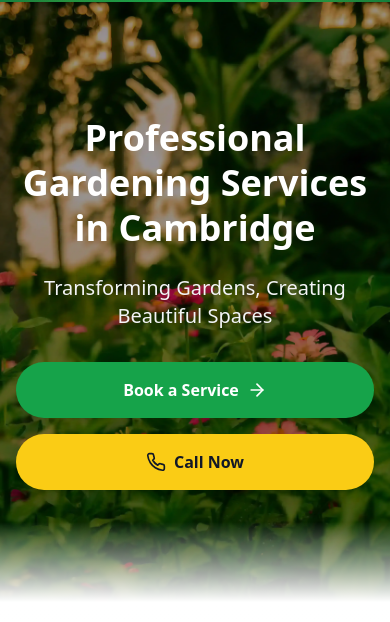
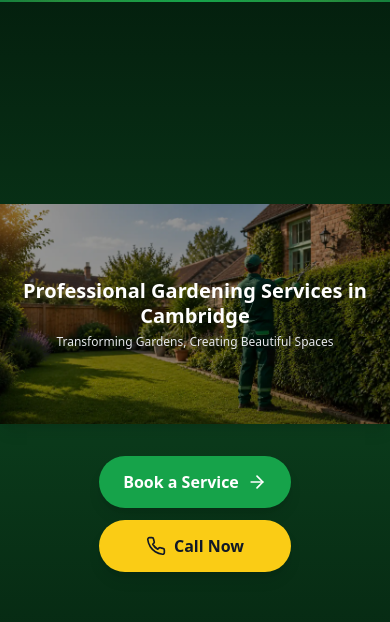
Before and after one commit to adham-hashem/merged-green-leaves-website, a React (Vite) app: page / in a window 390 px wide. Shown: the part 118-740 px from the top of the page. Built offline with nearby package versions, Linux system fonts and the light colour scheme; no server answers.

Commit message:
refactor: update the background image to be full width

```diff
--- a/src/components/Hero.tsx
+++ b/src/components/Hero.tsx
@@ -9,29 +9,51 @@ export default function Hero() {
   };
 
   return (
+    <div className="relative w-full min-h-[calc(100vh-72px)] flex flex-col justify-center md:block overflow-hidden bg-gradient-to-b from-[#04200e] via-[#0b3d1c] to-[#04200e] py-6 md:py-0">
+      {/* Desktop Background Image Layer */}
       <div
-      className="relative w-full min-h-[600px] flex items-center justify-center overflow-hidden"
+        className="absolute inset-0 hidden md:block bg-no-repeat bg-center bg-cover md:bg-[position:85%_center]"
         style={{
           backgroundImage: 'url("/reducedSizeImages/background_homepage.webp")',
-        backgroundSize: 'cover',
-        backgroundPosition: '85% center',
+        }}
+      />
+      <div className="absolute inset-0 bg-black/40 hidden md:block" />
+
+      {/* Mobile Background Image Layer & Header Content */}
+      <div
+        className="relative w-full aspect-[16/9] md:hidden bg-no-repeat bg-center bg-cover flex items-center justify-center shadow-lg"
+        style={{
+          backgroundImage: 'url("/reducedSizeImages/background_homepage.webp")',
         }}
       >
         <div className="absolute inset-0 bg-black/40" />
-
-      <div className="relative z-10 max-w-3xl mx-auto px-4 sm:px-6 lg:px-8 text-center">
-        <h1 className="text-4xl sm:text-5xl lg:text-6xl font-bold text-white mb-6 leading-tight">
+        <div className="relative z-10 px-4 text-center">
+          <h1 className="text-xl sm:text-3xl font-bold text-white leading-tight">
             Professional Gardening Services in Cambridge
           </h1>
-
-        <p className="text-xl sm:text-2xl text-gray-100 mb-8 font-light">
+          <p className="text-xs sm:text-base text-gray-200 mt-1.5 font-light">
             Transforming Gardens, Creating Beautiful Spaces
           </p>
+        </div>
+      </div>
 
-        <div className="flex flex-col sm:flex-row gap-4 justify-center">
+      {/* Main Content Container (Buttons & Desktop Typography) */}
+      <div className="relative z-10 max-w-3xl mx-auto px-4 mt-8 md:mt-0 md:py-0 md:min-h-[600px] flex flex-col justify-center text-center">
+        {/* Desktop-only Typography */}
+        <div className="hidden md:block">
+          <h1 className="text-5xl lg:text-6xl font-bold text-white mb-6 leading-tight">
+            Professional Gardening Services in Cambridge
+          </h1>
+          <p className="text-2xl text-gray-100 mb-8 font-light">
+            Transforming Gardens, Creating Beautiful Spaces
+          </p>
+        </div>
+
+        {/* Buttons (visible on both mobile and desktop) */}
+        <div className="flex flex-col sm:flex-row gap-3 sm:gap-4 justify-center">
           <button
             onClick={() => scrollToSection('booking')}
-            className="group inline-flex items-center justify-center gap-2 bg-green-600 hover:bg-green-700 text-white px-8 py-4 rounded-full font-semibold transition-all shadow-lg hover:shadow-xl"
+            className="group inline-flex items-center justify-center gap-2 bg-green-600 hover:bg-green-700 text-white px-6 py-3.5 sm:px-8 sm:py-4 rounded-full font-semibold transition-all shadow-lg hover:shadow-xl"
           >
             Book a Service
             <ArrowRight size={20} className="group-hover:translate-x-1 transition-transform" />
@@ -39,7 +61,7 @@ export default function Hero() {
 
           <a
             href="tel:07961228431"
-            className="inline-flex items-center justify-center gap-2 bg-yellow-400 hover:bg-yellow-500 text-gray-900 px-8 py-4 rounded-full font-semibold transition-all shadow-lg hover:shadow-xl"
+            className="inline-flex items-center justify-center gap-2 bg-yellow-400 hover:bg-yellow-500 text-gray-900 px-6 py-3.5 sm:px-8 sm:py-4 rounded-full font-semibold transition-all shadow-lg hover:shadow-xl"
           >
             <Phone size={20} />
             Call Now
@@ -47,6 +69,7 @@ export default function Hero() {
         </div>
       </div>
 
+      {/* Fade-out Gradient at the bottom of the section */}
       <div className="absolute bottom-0 left-0 right-0 h-20 bg-gradient-to-t from-white to-transparent" />
     </div>
   );
```
Also changed, not shown: public/reducedSizeImages/background_homepage.webp, public/reducedSizeImages/background_homepage__2.webp (added). Lines whose indentation alone changed are shown as unchanged.
